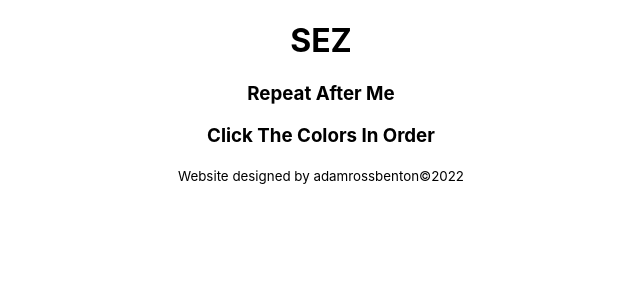
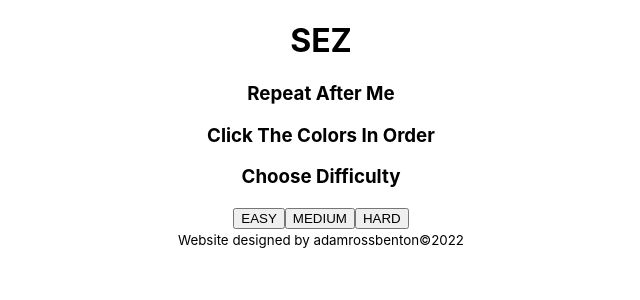
Before and after one commit to adamrossbenton/sez_js, a React (Create React App) app: page / in a window 1280 px wide. Shown: the top 300 px of the page, without its empty margins (319-959 px from the left). Built offline with nearby package versions, Linux system fonts and the light colour scheme.

Commit message:
fixing auto difficulty select hard

```diff
--- a/src/Main.js
+++ b/src/Main.js
@@ -1,6 +1,11 @@
-import React from "react";
+import React, {useState} from "react";
 
 const Main = props => {
+
+    // Difficulty state
+    const [difficulty, setDifficulty] = useState()
+
+    console.log(difficulty)
 
     const easyBoard = () => {
         return <div className="board" id="easy-board">
@@ -20,22 +25,28 @@ const Main = props => {
 
     const hardBoard = () => {
         return <div className="board" id="hard-board">
-            <div className="game-piece" id="med-red">med red</div>
-            <div className="game-piece" id="med-blue">med blue</div>
-            <div className="game-piece" id="med-yellow">med yellow</div>
-            <div className="game-piece" id="med-green">med green</div>
-            <div className="game-piece" id="med-orange">med orange</div>
-            <div className="game-piece" id="med-purple">med purple</div>
+            <div className="game-piece" id="med-red">hard red</div>
+            <div className="game-piece" id="med-blue">hard blue</div>
+            <div className="game-piece" id="med-yellow">hard yellow</div>
+            <div className="game-piece" id="med-green">hard green</div>
+            <div className="game-piece" id="med-orange">hard orange</div>
+            <div className="game-piece" id="med-purple">hard purple</div>
         </div>
     }
 
     const diffSelect = () => {
-
+        return <div className="container" id="diff-select">
+            <h3>Choose Difficulty</h3>
+            <div className="container" id="diff-choices">
+                <button>EASY</button>
+                <button>MEDIUM</button>
+                <button>HARD</button>
+            </div>
+        </div>
     }
 
     const chosenBoard = diff => {
-        const diffInput = diff.toLowerCase()
-        switch (diffInput) {
+        switch (difficulty) {
             case "easy":
                 easyBoard()
                 break;
@@ -52,6 +63,7 @@ const Main = props => {
     return <div id="main-section">
         <div className="container" id="board-and-title">
             <h3>Click The Colors In Order</h3>
+            {difficulty? chosenBoard(difficulty) : diffSelect()}
         </div>
     </div>
 }
```
